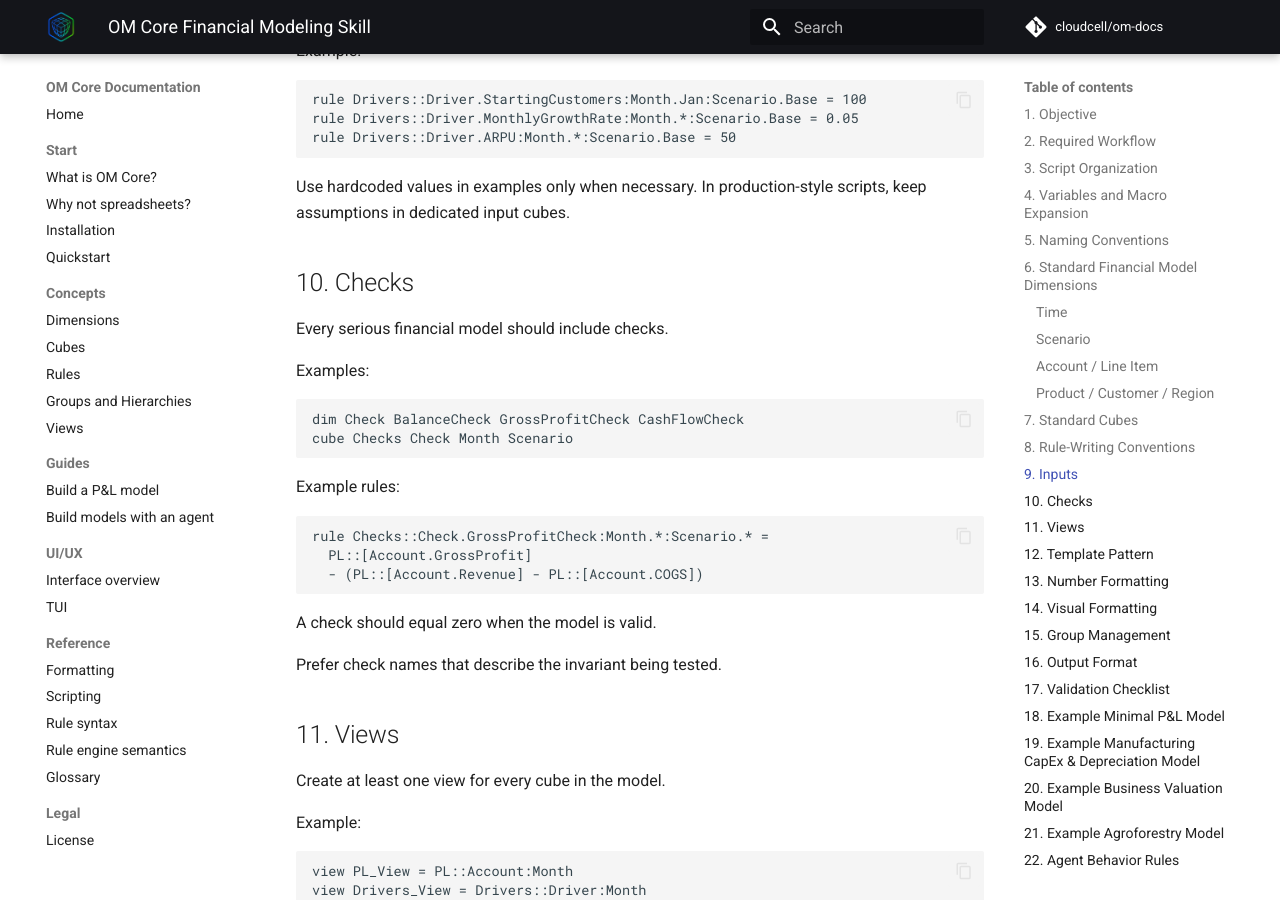
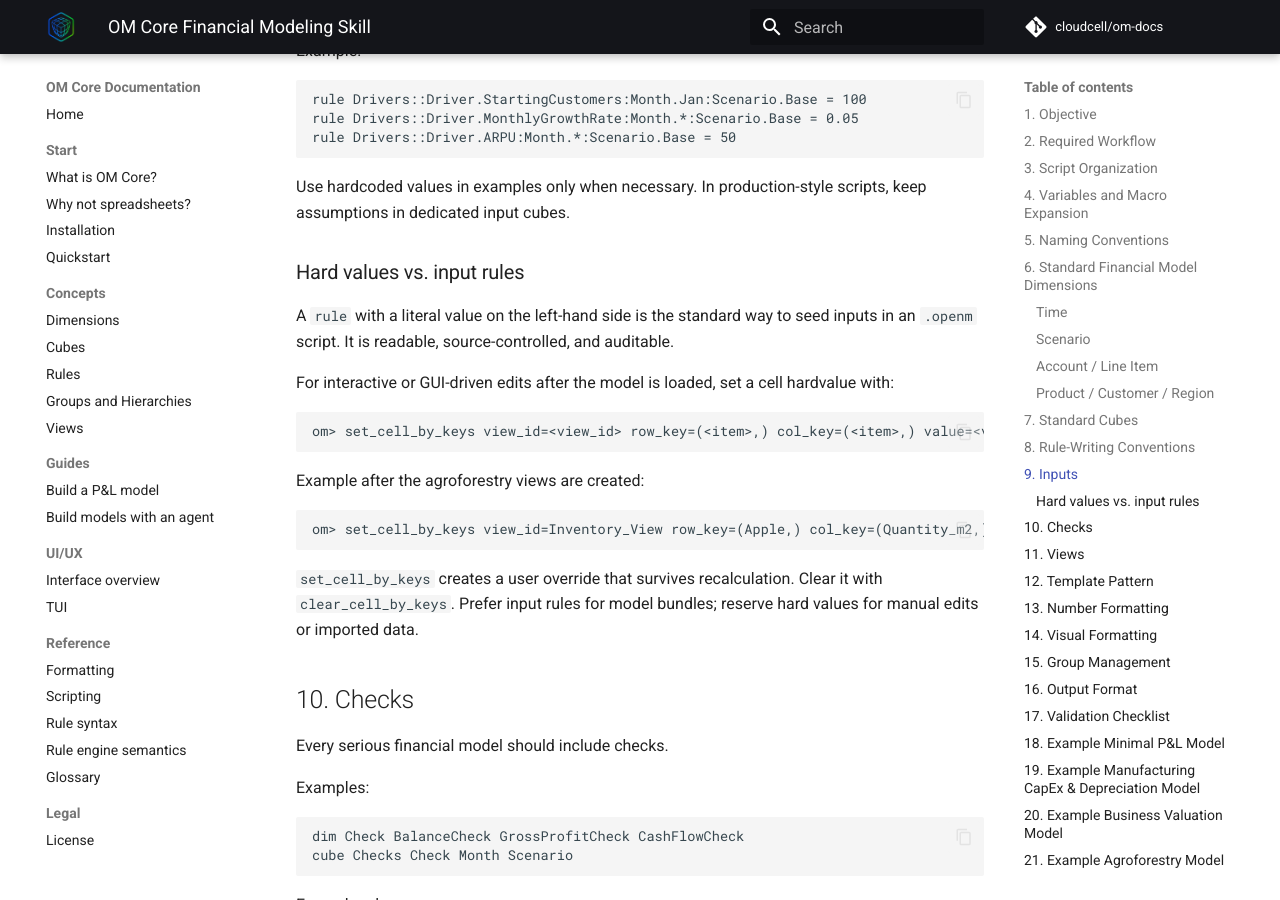
Before and after one commit to cloudcell/om-docs, an MkDocs documentation site: the page built from docs/agent-skills/financial-modeling/SKILLS.md, in a window 1280 px wide and 900 px high, scrolled down 5929 px. Built offline with MkDocs 1.6.1 and Material for MkDocs 9.7.7, drawn with Linux system fonts in a browser that asks for light colours; comment, search, counter and statistics services are not loaded.

Commit message:
docs: add set_cell_by_keys guidance to financial modeling skill and expand agroforestry harvesting cost rules from recurrence to explicit per-age values
Add section to skill files documenting set_cell_by_keys command for interactive cell edits after model load, explaining it creates user overrides that survive recalculation and should be reserved for manual edits vs. source-controlled input rules. Replace recurrence-based harvesting cost rules (using PlantAge[PREV]) with explicit per-age rules for

````diff
--- a/docs/agent-skills/financial-modeling/SKILLS.md
+++ b/docs/agent-skills/financial-modeling/SKILLS.md
@@ -263,6 +263,24 @@ rule Drivers::Driver.ARPU:Month.*:Scenario.Base = 50
 ```
 
 Use hardcoded values in examples only when necessary. In production-style scripts, keep assumptions in dedicated input cubes.
+
+### Hard values vs. input rules
+
+A `rule` with a literal value on the left-hand side is the standard way to seed inputs in an `.openm` script. It is readable, source-controlled, and auditable.
+
+For interactive or GUI-driven edits after the model is loaded, set a cell hardvalue with:
+
+```text
+om> set_cell_by_keys view_id=<view_id> row_key=(<item>,) col_key=(<item>,) value=<value>
+```
+
+Example after the agroforestry views are created:
+
+```text
+om> set_cell_by_keys view_id=Inventory_View row_key=(Apple,) col_key=(Quantity_m2,) value=1500
+```
+
+`set_cell_by_keys` creates a user override that survives recalculation. Clear it with `clear_cell_by_keys`. Prefer input rules for model bundles; reserve hard values for manual edits or imported data.
 
 ## 10. Checks
 
````
Also changed, not shown: skills/om-core-financial-modeling/SKILLS.md (+18 -0 lines), 1 other file.
